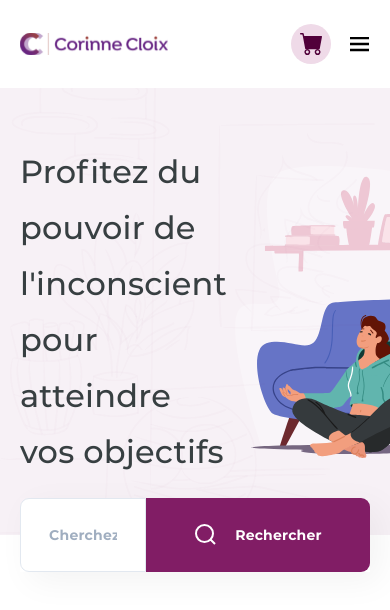
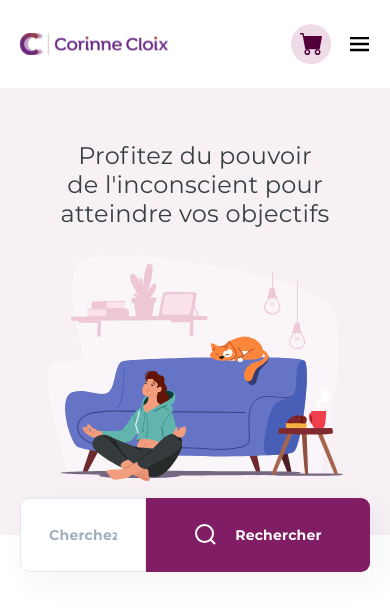
Before and after one commit to yasnbouz/hypnose-frontend, a Next.js app: page /boutique in a window 390 px wide. Shown: the top 610 px of the page. Built offline with nearby package versions, Linux system fonts and the light colour scheme.

Commit message:
Add: responsive to slider page boutique (#1459694909)

```diff
--- a/src/components/BoutiquePage/Hero/index.tsx
+++ b/src/components/BoutiquePage/Hero/index.tsx
@@ -1,4 +1,4 @@
-import { Box, Flex, Text, HStack } from '@chakra-ui/react';
+import { Box, Flex, Text, SimpleGrid } from '@chakra-ui/react';
 import Anime from '@/assets/BoutiquePage/Hero/Frame.svg';
 import FrameLeft from '@/assets/HomePage/hero/FrameLeft.svg';
 import FrameRight from '@/assets/HomePage/hero/FrameRight.svg';
@@ -7,24 +7,34 @@ import FrameTop from '@/assets/HomePage/hero/FrameTop.svg';
 function Hero(): JSX.Element {
     return (
         <Flex as="section" h="447px" bg="#F7F1F6" pos="relative" px="20px" overflow="hidden">
-            <HStack maxWidth="1200px" w="100%" margin="auto" justifyContent="space-between" alignItems="center">
+            <SimpleGrid columns={[1, 1, 2]} justifyItems="center" alignItems="center" maxWidth="1200px" spacingY="27px" w="100%" margin="auto">
                 <Box>
-                    <Text as="h1" fontFamily="montserrat" fontWeight="500" fontSize="32px" lineHeight="56px" letterSpacing="0.2px" color="#373F41" maxW="632px">
+                    <Text
+                        as="h1"
+                        fontFamily="montserrat"
+                        fontWeight={['400', null, null, '500']}
+                        fontSize={['24px', null, null, '32px']}
+                        lineHeight={['29.26px', null, null, '40px']}
+                        letterSpacing="0.2px"
+                        color="#373F41"
+                        maxW={['270px', null, null, '632px']}
+                        textAlign={['center', null, 'left']}
+                    >
                         Profitez du pouvoir de l&apos;inconscient pour atteindre vos objectifs
                     </Text>
                 </Box>
-                <Box>
+                <Box w={['295px', null, null, '381px']} h={['227px', null, null, '292px']}>
                     <Anime />
                 </Box>
-            </HStack>
+            </SimpleGrid>
 
-            <Box pos="absolute" w="275px" h="375px" left="-5px" bottom="-45px" opacity="0.4" aria-hidden="true">
+            <Box display={['none', null, null, 'block']} pos="absolute" w="275px" h="375px" left="-5px" bottom="-45px" opacity="0.4" aria-hidden="true">
                 <FrameLeft />
             </Box>
-            <Box pos="absolute" w="256px" h="587px" right="0" top="0" opacity="0.4" aria-hidden="true">
+            <Box display={['none', null, null, 'block']} pos="absolute" w="256px" h="587px" right="0" top="0" opacity="0.4" aria-hidden="true">
                 <FrameRight />
             </Box>
-            <Box pos="absolute" w="407px" h="316px" left="50%" transform="translateX(-50%)" top="-27px" opacity="0.4" aria-hidden="true">
+            <Box display={['none', null, null, 'block']} pos="absolute" w="407px" h="316px" left="50%" transform="translateX(-50%)" top="-27px" opacity="0.4" aria-hidden="true">
                 <FrameTop />
             </Box>
         </Flex>
```
Also changed, not shown: src/assets/BoutiquePage/Hero/Frame.svg.
